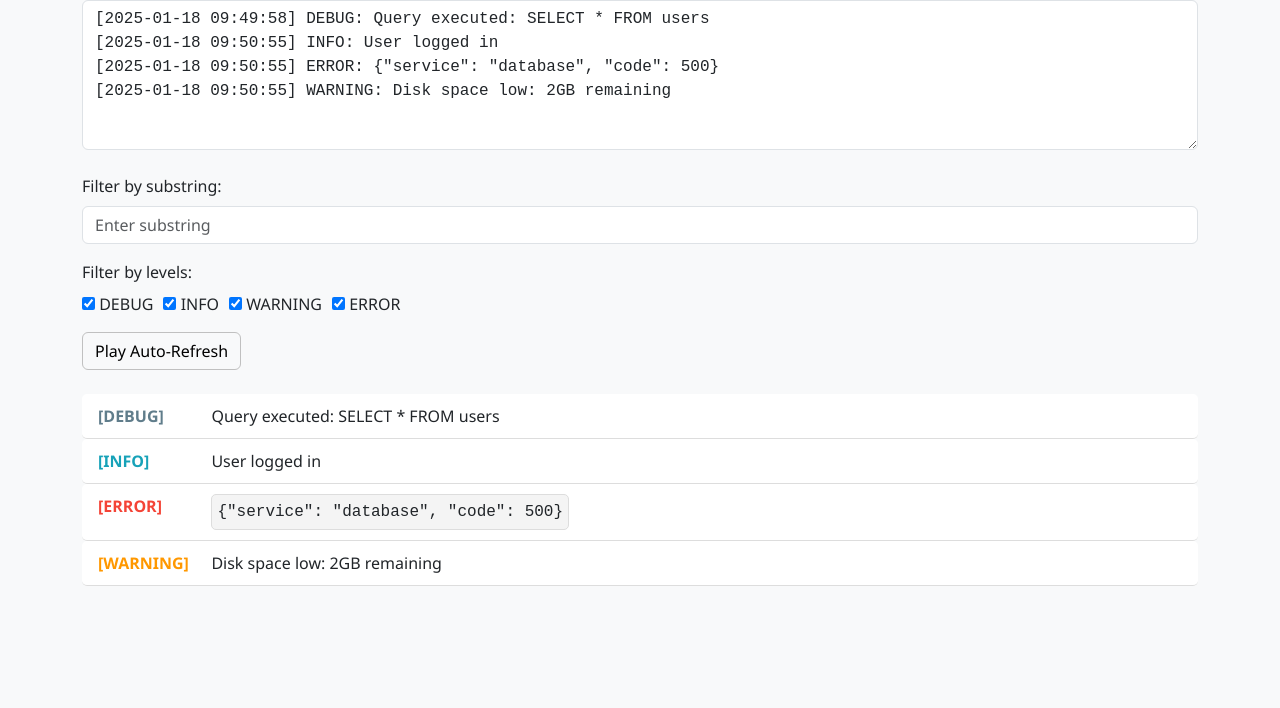
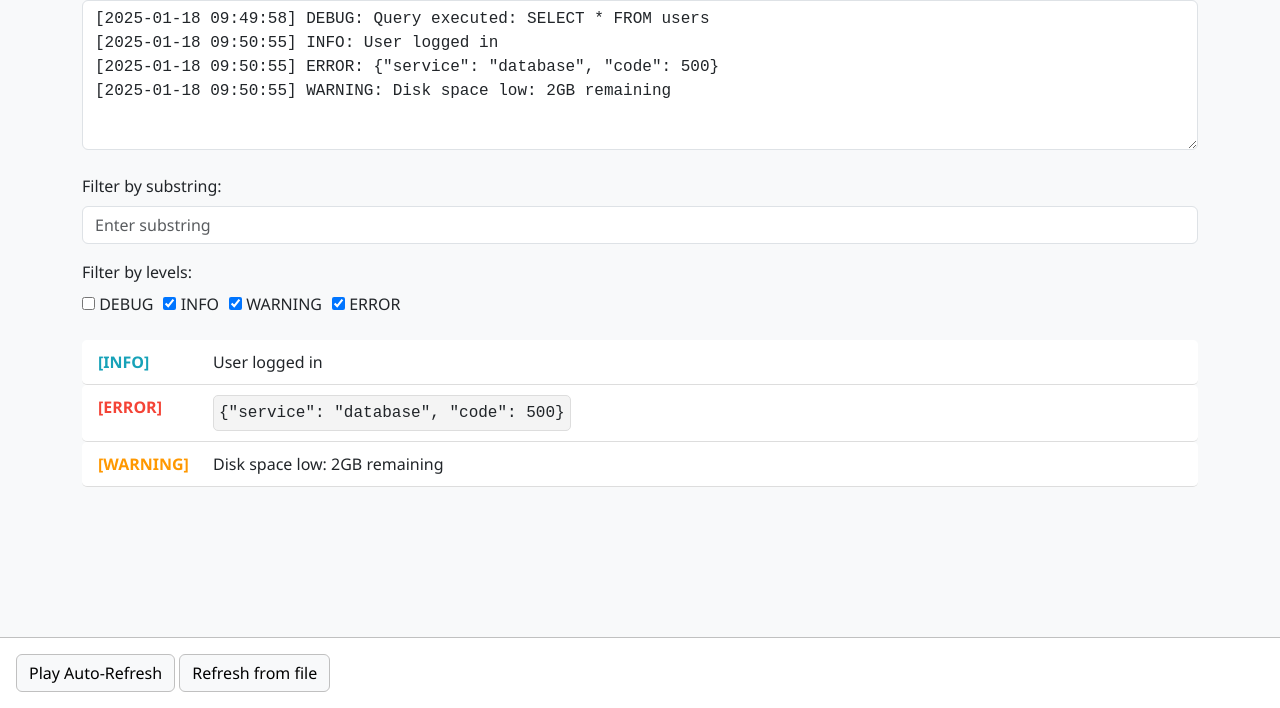
Before and after one commit to andres-website/LogView.js, a plain HTML site: page index.html in a window 1280 px wide. Shown: the part 92-800 px from the top of the page. Drawn offline with nearby package versions, Linux system fonts and the light colour scheme.

Commit message:
Update index.html

```diff
--- a/index.html
+++ b/index.html
@@ -1,6 +1,17 @@
 <!DOCTYPE html>
 <html lang="en">
 <head>
+
+    <script>
+
+        // Configuration
+        const URL_TO_LOG_FILE = '/LogView.js/log.txt';
+        const AUTO_REFRESH_ENABLED_DEFAULT = false; // Change to true to enable auto-refresh by default
+        const IS_REVERSE_LOGS = false;
+
+    </script>
+
+
     <meta charset="UTF-8">
     <meta name="viewport" content="width=device-width, initial-scale=1.0">
     <title>Log Viewer</title>
@@ -12,6 +23,7 @@
             font-family: Arial, sans-serif;
             background-color: #f8f9fa;
             padding: 20px;
+    padding-bottom: 100px;
         }
 
         body {
@@ -64,13 +76,8 @@
         }
 
         .log-level {
-            width: 10%;
-            display: inline-block;
-        }
 
-        .log-level {
-            width: 10%;
-            display: inline-block;
+            min-width: 110px;
         }
 
         .log-entry:hover {
@@ -80,6 +87,17 @@
         .btn.btn-light {
             border: 1px solid silver;
         }
+
+        .btns_box.reverse {
+            position: fixed;
+            bottom: 0;
+            left: 0;
+            width: 100%;
+            background: #fff;
+            padding: 16px 16px;
+            border-top: 1px solid silver;
+        }
+
     </style>
 </head>
 <body>
@@ -99,29 +117,31 @@
             <div class="mb-3">
                 <label for="filter-levels" class="form-label">Filter by levels:</label>
                 <div class="checkbox-group" id="filter-levels">
-                    <label><input type="checkbox" value="DEBUG" checked> DEBUG</label>
+                    <label><input type="checkbox" value="DEBUG" checked0> DEBUG</label>
                     <label><input type="checkbox" value="INFO" checked> INFO</label>
                     <label><input type="checkbox" value="WARNING" checked> WARNING</label>
                     <label><input type="checkbox" value="ERROR" checked> ERROR</label>
                 </div>
             </div>
 
-            <button id="toggle-autorefresh" class="btn btn-light">Play Auto-Refresh</button>
+            <div class="btns_box reverse">
+
+                <button id="toggle-autorefresh" class="btn btn-light">Play Auto-Refresh</button> <button id="" class="btn btn-light js_refresh_from_file">Refresh from file</button>
+            </div>
+
         </div>
 
         <div id="log-output" class="mt-4"></div>
     </div>
 
     <script>
-        // Configuration
-        const AUTO_REFRESH_ENABLED_DEFAULT = false; // Change to true to enable auto-refresh by default
-        const URL_TO_LOG_FILE = '/LogView.js/log.txt';
 
         const logInput = document.getElementById('log-input');
         const filterSubstring = document.getElementById('filter-substring');
         const filterLevels = document.getElementById('filter-levels');
         const logOutput = document.getElementById('log-output');
         const toggleAutoRefreshButton = document.getElementById('toggle-autorefresh');
+        const refreshButton = document.querySelector('.js_refresh_from_file');
 
         let autoRefresh = true;
         let autoRefreshInterval;
@@ -154,6 +174,11 @@
         // Function to parse and render logs
         function renderLogs(logs) {
             logOutput.innerHTML = '';
+
+            if (IS_REVERSE_LOGS) {
+                logs.reverse();
+            }
+
             logs.forEach(log => {
                 const logDiv = document.createElement('div');
                 logDiv.className = 'log-entry';
@@ -258,6 +283,7 @@
         filterLevels.addEventListener('change', applyFilters);
         filterSubstring.addEventListener('input', applyFilters);
         toggleAutoRefreshButton.addEventListener('click', toggleAutoRefresh);
+        refreshButton.addEventListener('click', loadDefaultLogs);
 
         // Start auto-refresh on page load
         loadDefaultLogs();
```
